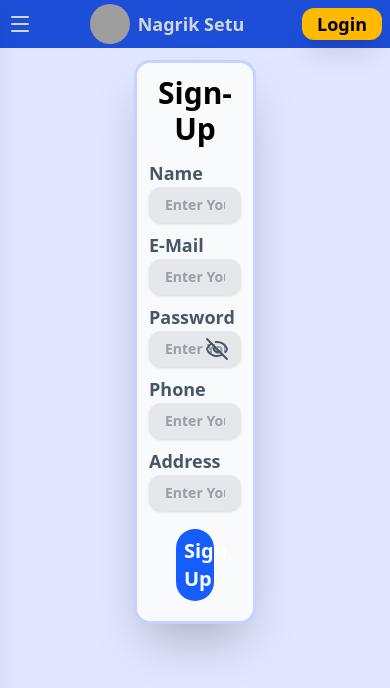
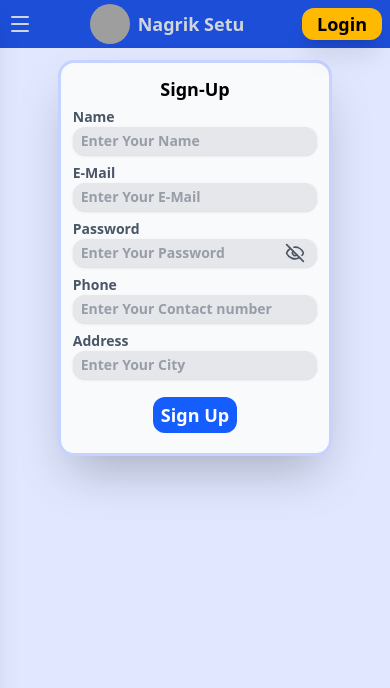
Before and after one commit to NJayantRao/Nagrik_Setu_Frontend, a React (Vite) app: page /user/signup in a window 390 px wide. Shown: the top 688 px of the page. Built offline with nearby package versions, Linux system fonts and the light colour scheme; no server answers; grey boxes are pictures that could not be loaded.

Commit message:
added signup page responsiveness

```diff
--- a/src/components/LeftSection.jsx
+++ b/src/components/LeftSection.jsx
@@ -1,13 +1,18 @@
+import { useNavigate } from "react-router-dom";
+
 function LeftSection() {
+  const navigate= useNavigate()
   return (
-    <div className="w-1/5 flex justify-center gap-2 sm:gap-4 items-center">
+    <div className="w-1/5 flex justify-center gap-2 sm:gap-4 items-center" onClick={()=>{
+      navigate("/")
+    }}>
       <img
         src="https://res.cloudinary.com/dpwqlb3d7/image/upload/v1764314433/My%20Brand/Gemini_Generated_Image_o5l8fro5l8fro5l8_s8srd9.png"
         alt="Nagrik setu"
         className=" h-10 w-10 sm:h-20 sm:w-20 rounded-full "
       />
-      <div className="hover:cursor-pointer relative dropdown text-lg whitespace-nowrap">
-        <h1 className="block">Nagrik Setu</h1>
+      <div className="hover:cursor-pointer relative dropdown text-lg whitespace-nowrap sm:whitespace-break-spaces">
+        <h1 >Nagrik Setu</h1>
       </div>
     </div>
   );
--- a/src/components/Navbar.jsx
+++ b/src/components/Navbar.jsx
@@ -82,7 +82,7 @@ function Navbar() {
       <div className=" sm:mr-2 relative ">
         <Button />
         <div
-          className="w-60 absolute bg-gray-200 right-0 text-lg flex flex-col gap-2 rounded-md shadow-xl p-5 text-black hover:cursor-pointer"
+          className="sm:w-60 w-40 absolute bg-gray-200 right-0 text-sm sm:text-lg flex flex-col gap-2 rounded-md shadow-xl p-1 sm:p-5 text-black hover:cursor-pointer"
           style={{ display: isLoginClicked ? "block" : "none" }}
         >
           <div
--- a/src/pages/UserSignUpPage.jsx
+++ b/src/pages/UserSignUpPage.jsx
@@ -61,7 +61,7 @@ function UserSignUpPage() {
           phone,
           address,
         },
-        { withCredentials: true },
+        { withCredentials: true }
       );
       setIsLoading(true);
       const token = response.data.token;
@@ -117,8 +117,8 @@ function UserSignUpPage() {
 
   return (
     <div className=" bg-[#e0e7ff] flex justify-center items-center p-3 max-h-screen">
-      <div className=" bg-[#f8fafc] p-3 w-1/3 flex justify-center flex-col gap-3 shadow-2xl rounded-2xl  border-indigo-200 border-3">
-        <div className="text-center text-3xl font-semibold">
+      <div className=" bg-[#f8fafc] p-3 w-3/4 max-h-[75vh] sm:h-full sm:w-1/3 flex justify-center flex-col gap-1 sm:gap-3 shadow-2xl rounded-2xl  border-indigo-200 border-3">
+        <div className="text-center text-lg sm:text-3xl font-semibold">
           <h1>Sign-Up</h1>
         </div>
         <form
@@ -127,13 +127,13 @@ function UserSignUpPage() {
             submitHandler(e);
           }}
         >
-          <div className="font-semibold text-gray-600 text-lg">
+          <div className="font-semibold text-gray-600 text-sm sm:text-lg">
             Name
             <input
               type="text"
               placeholder="Enter Your Name"
               name="name"
-              className={` py-2 px-4 rounded-xl w-full text-gray-600 text-sm shadow-sm focus:outline-none focus:ring-2 focus:bg-[#e0e7ff] focus:ring-blue-400 ${name ? "bg-[#e0e7ff]" : "bg-gray-200"}`}
+              className={`py-1 px-2 sm:py-2 sm:px-4 rounded-xl w-full text-gray-600 text-sm shadow-sm focus:outline-none focus:ring-2 focus:bg-[#e0e7ff] focus:ring-blue-400 ${name ? "bg-[#e0e7ff]" : "bg-gray-200"}`}
               value={name}
               onChange={(e) => {
                 setName(e.target.value);
@@ -142,13 +142,13 @@ function UserSignUpPage() {
               required
             />
           </div>
-          <div className="font-semibold text-gray-600 text-lg">
+          <div className="font-semibold text-gray-600 text-sm sm:text-lg">
             E-Mail
             <input
               type="email"
               placeholder="Enter Your E-Mail"
               name="email"
-              className={` py-2 px-4 rounded-xl w-full text-gray-600 text-sm shadow-sm focus:outline-none focus:ring-2 focus:bg-[#e0e7ff] focus:ring-blue-400 ${email ? "bg-[#e8f0ff]" : "bg-gray-200"}`}
+              className={`py-1 px-2 sm:py-2 sm:px-4 rounded-xl w-full text-gray-600 text-sm shadow-sm focus:outline-none focus:ring-2 focus:bg-[#e0e7ff] focus:ring-blue-400 ${email ? "bg-[#e8f0ff]" : "bg-gray-200"}`}
               value={email}
               onChange={(e) => {
                 setEmail(e.target.value);
@@ -163,14 +163,14 @@ function UserSignUpPage() {
               required
             />
           </div>
-          <div className="font-semibold text-gray-600 text-lg ">
+          <div className="font-semibold text-gray-600 text-sm sm:text-lg ">
             Password
             <div className="relative">
               <input
                 type={`${showPassword ? "text" : "password"}`}
                 placeholder="Enter Your Password"
                 name="password"
-                className={` py-2 px-4 rounded-xl w-full text-gray-600 text-sm shadow-sm focus:outline-none focus:ring-2 focus:bg-[#e0e7ff] focus:ring-blue-400 ${password ? "bg-[#e8f0ff]" : "bg-gray-200"}`}
+                className={`py-1 px-2 sm:py-2 sm:px-4 rounded-xl w-full text-gray-600 text-sm shadow-sm focus:outline-none focus:ring-2 focus:bg-[#e0e7ff] focus:ring-blue-400 ${password ? "bg-[#e8f0ff]" : "bg-gray-200"}`}
                 value={password}
                 onChange={(e) => {
                   setPassword(e.target.value);
@@ -181,22 +181,26 @@ function UserSignUpPage() {
                 required
               />
               <div
-                className="absolute right-3 top-1/2 -translate-y-1/2 hover:cursor-pointer"
+                className="absolute right-3 top-1/2 -translate-y-1/2 hover:cursor-pointer text-sm"
                 onClick={() => {
                   setShowPassword(!showPassword);
                 }}
               >
-                {showPassword ? <Eye /> : <EyeOff />}
+                {showPassword ? (
+                  <Eye className="w-5 h-5 sm:w-6 sm:h-6" />
+                ) : (
+                  <EyeOff className="w-5 h-5 sm:w-6 sm:h-6" />
+                )}
               </div>
             </div>
           </div>
-          <div className="font-semibold text-gray-600 text-lg">
+          <div className="font-semibold text-gray-600 text-sm sm:text-lg">
             Phone
             <input
               type="text"
               placeholder="Enter Your Contact number"
               name="phone"
-              className={` py-2 px-4 rounded-xl w-full text-gray-600 text-sm shadow-sm focus:outline-none focus:ring-2 focus:bg-[#e0e7ff] focus:ring-blue-400 ${phone ? "bg-[#e8f0ff]" : "bg-gray-200"}`}
+              className={`py-1 px-2 sm:py-2 sm:px-4 rounded-xl w-full text-gray-600 text-sm shadow-sm focus:outline-none focus:ring-2 focus:bg-[#e0e7ff] focus:ring-blue-400 ${phone ? "bg-[#e8f0ff]" : "bg-gray-200"}`}
               value={phone}
               onChange={(e) => {
                 setPhone(e.target.value);
@@ -207,13 +211,13 @@ function UserSignUpPage() {
               required
             />
           </div>
-          <div className="font-semibold text-gray-600 text-lg">
+          <div className="font-semibold text-gray-600 text-sm sm:text-lg">
             Address
             <input
               type="text"
               placeholder="Enter Your City"
               name="address"
-              className={` py-2 px-4 rounded-xl w-full text-gray-600 text-sm shadow-sm focus:outline-none focus:ring-2 focus:bg-[#e0e7ff] focus:ring-blue-400 ${address ? "bg-[#e8f0ff]" : "bg-gray-200"}`}
+              className={`py-1 px-2 sm:py-2 sm:px-4 rounded-xl w-full text-gray-600 text-sm shadow-sm focus:outline-none focus:ring-2 focus:bg-[#e0e7ff] focus:ring-blue-400 ${address ? "bg-[#e8f0ff]" : "bg-gray-200"}`}
               value={address}
               onChange={(e) => {
                 setAddress(e.target.value);
@@ -225,7 +229,7 @@ function UserSignUpPage() {
           <div className="w-full flex justify-center mt-0.5 p-2">
             <button
               type="submit"
-              className="bg-blue-600 p-2 w-1/2 rounded-full text-xl text-white font-bold hover:scale-105 hover:cursor-pointer hover:bg-blue-700 hover:ease-in-out"
+              className="bg-blue-600 py-1 px-2 sm:p-2 sm:w-1/2 rounded-xl sm:rounded-full text-lg sm:text-xl text-white  font-semibold sm:font-bold hover:scale-105 hover:cursor-pointer hover:bg-blue-700 hover:ease-in-out"
             >
               Sign Up
             </button>
```
